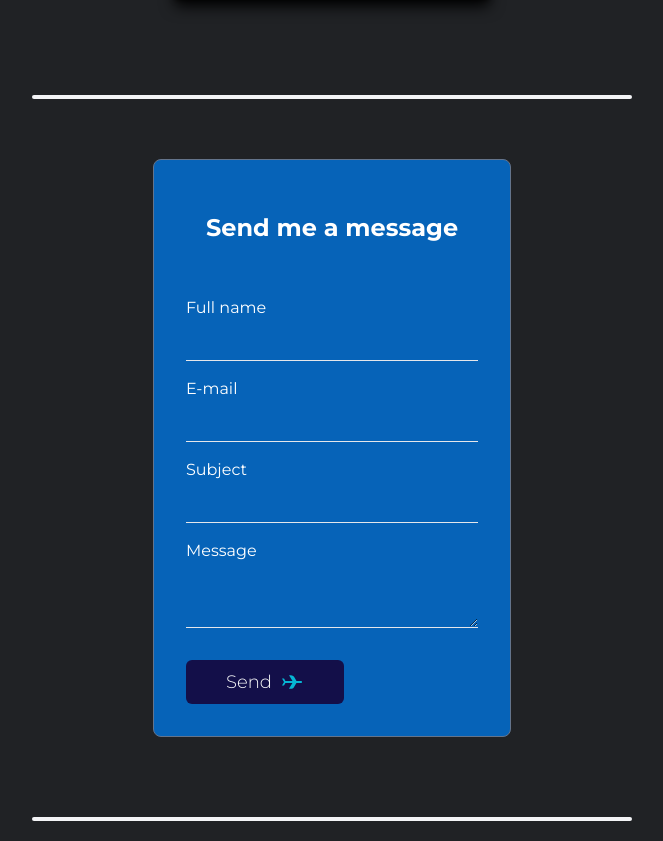
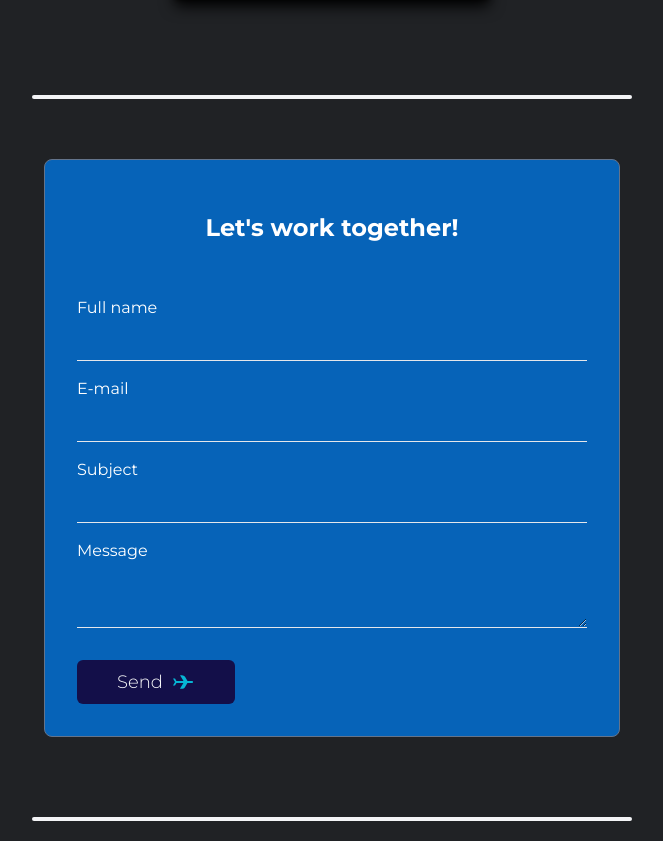
Before and after one commit to fmeneses-graca/my-website, a Next.js app: page / in a window 1280 px wide. Shown: the part 1374-2215 px from the top of the page, without its empty margins (348-1011 px from the left). Built offline with nearby package versions, Linux system fonts and the light colour scheme.

Commit message:
Update contact section

```diff
--- a/components/ContactSection.js
+++ b/components/ContactSection.js
@@ -97,11 +97,10 @@ export default function ContactSection() {
 
     return (
         <div>
+            <div id="contact" className="flex-container mb-10 md:mx-auto ">
+                <form onSubmit={handleSubmit} className="flex flex-col px-8 py-8 md:w-3/5 rounded-lg bg-secondary bg-opacity-80 border border-slate-500">
 
-            <div id="contact" className="flex-container mb-10 md:mx-auto ">
-                <form onSubmit={handleSubmit} className="large-card flex flex-col px-8 py-8 rounded-lg bg-secondary bg-opacity-80 border border-slate-500">
-
-                    <h1 className="text-2xl font-bold">Send me a message</h1>
+                    <h1 className="text-2xl font-bold">Let's work together!</h1>
 
                     <label htmlFor="fullname" className="mt-8">Full name</label>
                     <input type="text" value={fullname} onChange={(e) => { setFullname(e.target.value) }} name="fullname"
```
